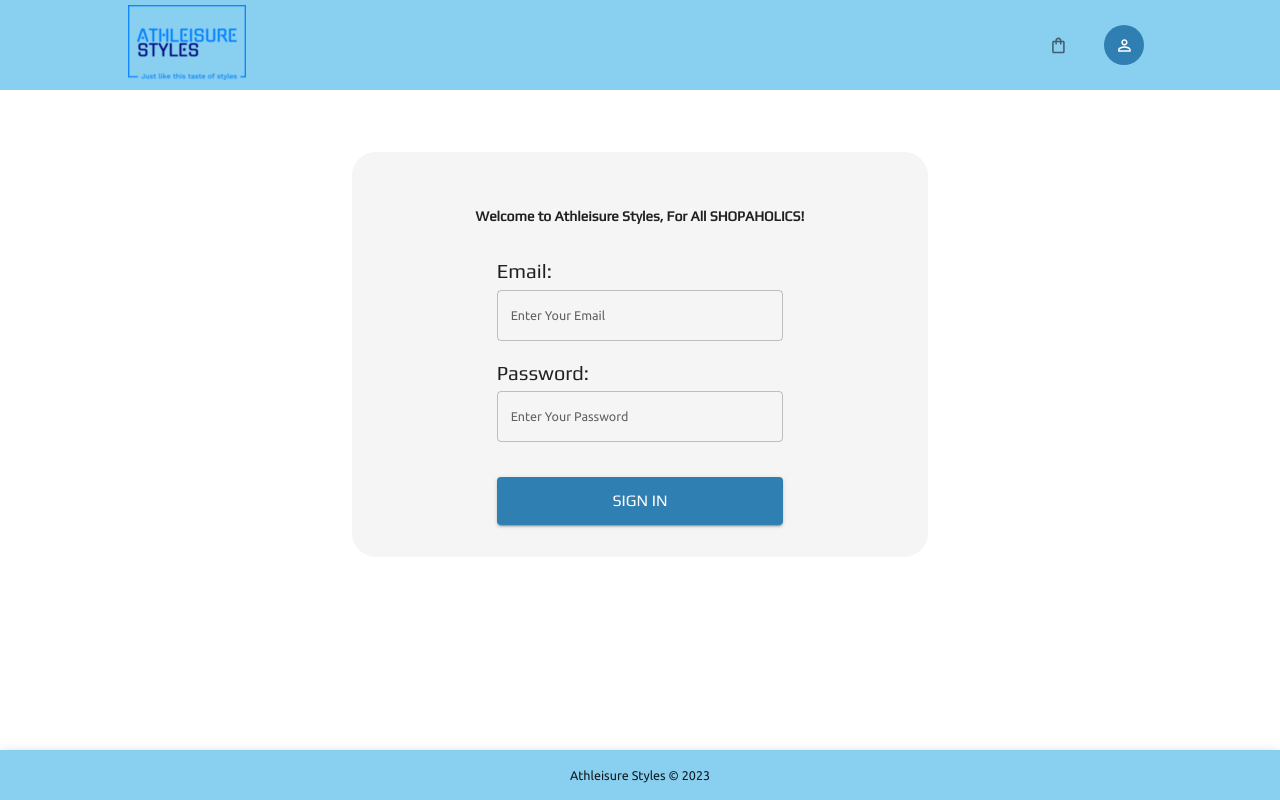
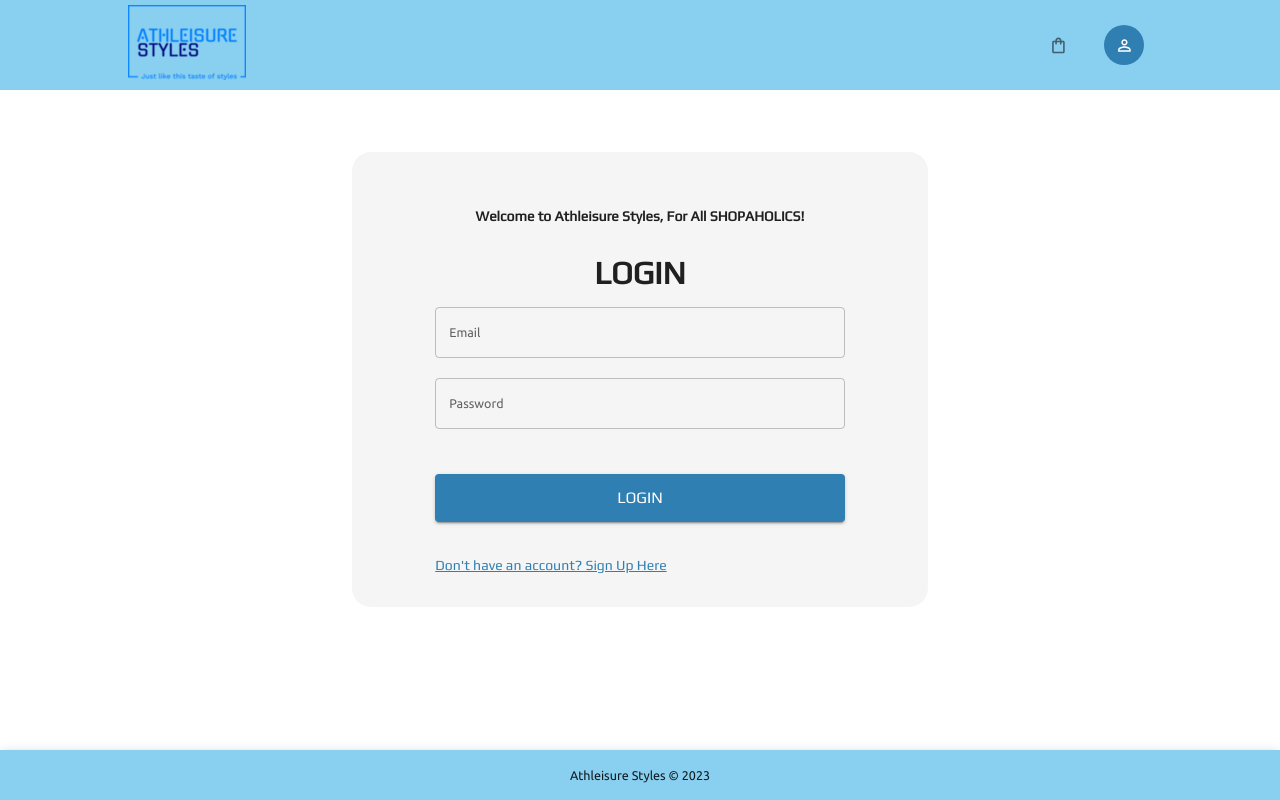
Before and after one commit to sahoooii/MERN_AthleisureStyles, a React (Create React App) app in the folder frontend/: page /login in a window 1280 px wide. Built offline with nearby package versions, Linux system fonts and the light colour scheme.

Commit message:
Creating login and register form

```diff
--- a/frontend/src/components/FormUi/FormTextField.jsx
+++ b/frontend/src/components/FormUi/FormTextField.jsx
@@ -6,7 +6,6 @@ import { useField } from 'formik';
 // ex: field= name:comment value='' mata=error handling
 const FormTextField = ({ name, ...otherProps }) => {
 	const [field, mata] = useField(name);
-	// console.log(field);
 
 	const configTextField = {
 		...field,
--- a/frontend/src/components/FormUi/SubmitButton.jsx
+++ b/frontend/src/components/FormUi/SubmitButton.jsx
@@ -11,6 +11,7 @@ const SubmitButton = ({ children, backgroundColor, width }) => {
 
 	return (
 		<ButtonComponent
+			type='submit'
 			children={children}
 			backgroundColor={backgroundColor}
 			width={width}
--- a/frontend/src/screens/login/LoginRegisterForm.jsx
+++ b/frontend/src/screens/login/LoginRegisterForm.jsx
@@ -2,13 +2,19 @@ import React, { useState } from 'react';
 import { Formik } from 'formik';
 import * as yup from 'yup';
 import { Link, useNavigate } from 'react-router-dom';
-import { Box, Grid, Typography, useMediaQuery, useTheme } from '@mui/material';
+import { useDispatch, useSelector } from 'react-redux';
+import {
+	Box,
+	Grid,
+	Typography,
+	useMediaQuery,
+	useTheme,
+	TextField,
+} from '@mui/material';
 import Dropzone from 'react-dropzone';
 import EditOutlinedIcon from '@mui/icons-material/EditOutlined';
-import FormTextField from '../../components/FormUi/FormTextField';
 import SubmitButton from '../../components/FormUi/SubmitButton';
 
-const LoginRegisterForm = () => {
 const submitHandler = (e) => {
 	e.preventDefault();
 	console.log('submit');
@@ -44,26 +50,65 @@ const LoginRegisterForm = () => {
 	confirmationPassword: yup
 		.string()
 		.required('Please enter your confirmation password'),
-		picturePath: yup.string(),
+	picturePath: yup.string().required('Please upload your profile picture'),
 });
+
+const LoginRegisterForm = () => {
+	const [pageType, setPageType] = useState('login');
+	const { palette } = useTheme();
+
+	const dispatch = useDispatch();
+	const navigate = useNavigate();
+
+	const isNonMobileScreen = useMediaQuery('(min-width:600px)');
+
+	const isLogin = pageType === 'login';
+	const isRegister = pageType === 'register';
+
+	const register = async (values, onSubmitProps) => {
+		// This allows to send form info with image
+		const formData = new FormData();
+		for (let value in values) {
+			formData.append(value, values[value]);
+		}
+		formData.append('picturePath', values.picturePath.name);
+	};
+
+	const login = async (values, onSubmitProps) => {};
+
+	const handleFormSubmit = async (values, onSubmitProps) => {
+		if (isLogin) await login(values, onSubmitProps);
+		if (isRegister) await register(values, onSubmitProps);
+	};
 
 	return (
 		<Box m='0 auto' sx={{ width: { sm: '80%', xs: '100%' } }}>
-			{/* <Typography
+			{isLogin ? (
+				<Typography
 					fontSize='32px'
 					fontWeight='bold'
 					fontFamily='Play'
 					textAlign='center'
+					mb='10px'
 				>
-				Login
-			</Typography> */}
+					LOGIN
+				</Typography>
+			) : (
+				<Typography
+					fontSize='32px'
+					fontWeight='bold'
+					fontFamily='Play'
+					textAlign='center'
+					mb='10px'
+				>
+					REGISTER
+				</Typography>
+			)}
 
 			<Formik
-				initialValues={{ ...initialLoginState }}
-				validationSchema={loginValidation}
-				onSubmit={(values) => {
-					console.log(values);
-				}}
+				initialValues={isLogin ? initialLoginState : initialRegisterState}
+				validationSchema={isLogin ? loginValidation : registerValidation}
+				onSubmit={handleFormSubmit}
 			>
 				{({
 					values,
@@ -72,51 +117,169 @@ const LoginRegisterForm = () => {
 					handleBlur,
 					handleChange,
 					handleSubmit,
+					setFieldValue,
 					resetForm,
 				}) => (
 					<form onSubmit={handleSubmit}>
-						<Grid
-							container
-							// spacing={3}
-							m='0 auto'
-							sx={{ width: { sm: '70%', xs: '90%' } }}
+						<Box
+							display='grid'
+							gap='20px'
+							gridTemplateColumns='repeat(4, minmax(0, 1fr))'
+							sx={{
+								'& > div': {
+									gridColumn: isNonMobileScreen ? undefined : 'span 4',
+								},
+							}}
 						>
-							<Grid item xs={12} mt='10px' mb='20px'>
-								<Typography variant='h3' mb='7px'>
-									Email:
+							{/* Register Section */}
+							{isRegister && (
+								<>
+									<TextField
+										label='First Name'
+										onBlur={handleBlur}
+										onChange={handleChange}
+										value={values.firstName}
+										name='firstName'
+										error={
+											Boolean(touched.firstName) && Boolean(errors.firstName)
+										}
+										helperText={touched.firstName && errors.firstName}
+										sx={{ gridColumn: 'span 2' }}
+									/>
+									<TextField
+										label='Last Name'
+										onBlur={handleBlur}
+										onChange={handleChange}
+										value={values.lastName}
+										name='lastName'
+										error={
+											Boolean(touched.lastName) && Boolean(errors.lastName)
+										}
+										helperText={touched.lastName && errors.lastName}
+										sx={{ gridColumn: 'span 2' }}
+									/>
+									{/* Profile Image */}
+									<Box
+										gridColumn='span 4'
+										border={`1px solid ${palette.neutral.main}`}
+										borderRadius='5px'
+										p='1rem'
+									>
+										<Dropzone
+											acceptedFiles='.jpg,.jpeg,.png'
+											multiple={false}
+											onDrop={(acceptedFiles) => {
+												setFieldValue('picturePath', acceptedFiles[0]);
+											}}
+										>
+											{({ getRootProps, getInputProps }) => (
+												<Box
+													{...getRootProps()}
+													border={`2px dashed ${palette.green.main}`}
+													p='1rem'
+													sx={{ '&:hover': { cursor: 'pointer' } }}
+												>
+													<input {...getInputProps()} />
+													{!values.picturePath ? (
+														<Typography variant='body2'>
+															Add Picture Here
 														</Typography>
-								<FormTextField
+													) : (
+														<Box
+															display='flex'
+															justifyContent='space-between'
+															alignItems='center'
+														>
+															<Typography variant='body2'>
+																{values.picturePath.name}
+															</Typography>
+															<EditOutlinedIcon color='blue' />
+														</Box>
+													)}
+												</Box>
+											)}
+										</Dropzone>
+									</Box>
+								</>
+							)}
+							{/* Login Register */}
+							<TextField
+								label='Email'
+								onBlur={handleBlur}
+								onChange={handleChange}
+								value={values.email}
 								name='email'
-									label='Enter Your Email'
-									type='email'
-									onBlur={handleBlur}
-									value={values.email}
-									onChange={handleChange}
 								error={Boolean(touched.email) && Boolean(errors.email)}
 								helperText={touched.email && errors.email}
+								sx={{ gridColumn: 'span 4' }}
 							/>
-							</Grid>
-
-							<Grid item xs={12}>
-								<Typography variant='h3' mb='7px'>
-									Password:
-								</Typography>
-								<FormTextField
-									name='password'
-									label='Enter Your Password'
+							<TextField
+								label='Password'
 								type='password'
 								onBlur={handleBlur}
 								onChange={handleChange}
 								value={values.password}
+								name='password'
 								error={Boolean(touched.password) && Boolean(errors.password)}
 								helperText={touched.password && errors.password}
+								sx={{ gridColumn: 'span 4' }}
 							/>
-							</Grid>
+							{!isLogin ? (
+								<>
+									<TextField
+										label='Confirmation Password'
+										type='password'
+										onBlur={handleBlur}
+										onChange={handleChange}
+										value={values.confirmationPassword}
+										name='confirmationPassword'
+										error={
+											Boolean(touched.confirmationPassword) &&
+											Boolean(errors.confirmationPassword)
+										}
+										helperText={
+											touched.confirmationPassword &&
+											errors.confirmationPassword
+										}
+										sx={{ gridColumn: 'span 4' }}
+									/>
+									<Box
+										gridColumn='span 4'
+										textAlign='center'
+										mt='25px'
+										mb='15px'
+									>
+										<SubmitButton children='REGISTER' width='100%' />
+									</Box>
+								</>
+							) : (
+								<Box gridColumn='span 4' textAlign='center' mt='25px' mb='15px'>
+									<SubmitButton children='LOGIN' width='100%' />
+								</Box>
+							)}
 
-							<Grid item xs={12} textAlign='center' mt='35px'>
-								<SubmitButton children='Sign In' width='100%' />
-							</Grid>
-						</Grid>
+							<Box gridColumn='span 4'>
+								<Typography
+									variant='h4'
+									onClick={() => {
+										setPageType(isLogin ? 'register' : 'login');
+										resetForm();
+									}}
+									sx={{
+										textDecoration: 'underline',
+										color: palette.blue.main,
+										'&:hover': {
+											cursor: 'pointer',
+											color: palette.blue.light,
+										},
+									}}
+								>
+									{isLogin
+										? "Don't have an account? Sign Up Here"
+										: 'Already have an account? Login Here'}
+								</Typography>
+							</Box>
+						</Box>
 					</form>
 				)}
 			</Formik>
--- a/frontend/src/screens/login/loginScreen.jsx
+++ b/frontend/src/screens/login/loginScreen.jsx
@@ -5,16 +5,17 @@ import LoginRegisterForm from './LoginRegisterForm';
 
 const loginScreen = () => {
 	const theme = useTheme();
-	const isNonMobileScreen = useMediaQuery('(min-width:1000px)');
+	const isNonMobileScreens = useMediaQuery('(min-width:1000px)');
 
 	return (
 		<Box>
 			<Box
-				width={isNonMobileScreen ? '50%' : '93%'}
+				width={isNonMobileScreens ? '50%' : '93%'}
 				p='2rem'
 				m='2rem auto'
-				borderRadius='1.5rem'
+				borderRadius='1.2rem'
 				backgroundColor={theme.palette.neutral.light}
+				sx={{ mb: { xs: '100px' } }}
 			>
 				<Typography
 					fontWeight='bold'
--- a/frontend/src/slices/usersApiSlice.js
+++ b/frontend/src/slices/usersApiSlice.js
@@ -6,7 +6,7 @@ export const usersApiSlice = apiSLice.injectEndpoints({
 	endpoints: (builder) => ({
 		login: builder.mutation({
 			query: (data) => ({
-				url: `${USERS_URL}/auth`,
+				url: `${USERS_URL}/login`,
 				method: 'POST',
 				body: data,
 			}),
--- a/frontend/src/theme.js
+++ b/frontend/src/theme.js
@@ -78,8 +78,9 @@ export const theme = createTheme({
 			main: shades.primary[400],
 		},
 		blue: {
-			dark: shades.blue[500],
-			main: shades.blue[400],
+			dark: shades.blue[700],
+			main: shades.blue[500],
+			light: shades.blue[300],
 		},
 		babyBlue: {
 			main: shades.babyBlue[500],
@@ -117,5 +118,9 @@ export const theme = createTheme({
 			fontFamily: ['Play', 'sans-serif'].join(','),
 			fontSize: 14,
 		},
+		body2: {
+			fontFamily: ['Play', 'sans-serif'].join(','),
+			fontSize: 11,
+		},
 	},
 });
```
Lines whose indentation alone changed are shown as unchanged.
